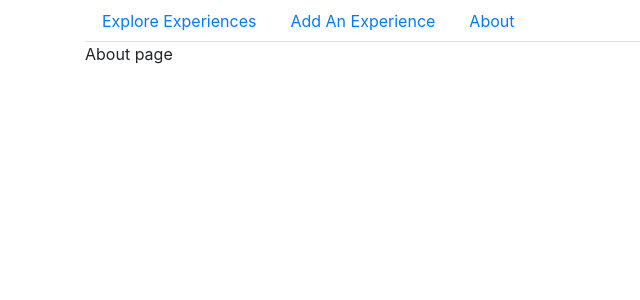
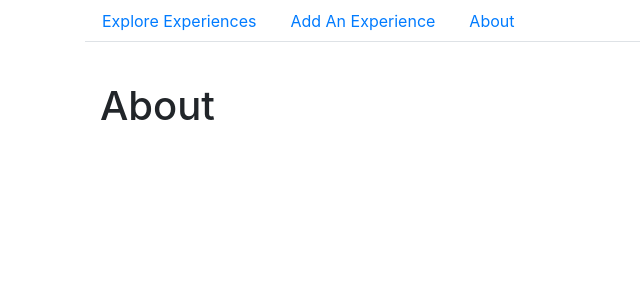
Before and after one commit to ksogata/DepressedPlatypusPerry, a React (Create React App) app: page /about in a window 1280 px wide. Shown: the top 300 px of the page, without its empty margins (0-640 px from the left). Built offline with nearby package versions, Linux system fonts and the light colour scheme.

Commit message:
updated title styling and fixed some errors

```diff
--- a/src/components/about.js
+++ b/src/components/about.js
@@ -1,11 +1,13 @@
 import React, { Component } from 'react';
 import { isAbsolute } from 'path';
+import { Container } from 'reactstrap';
 
 const About = () => {
     return (
-        <div>
-            About page
-        </div>
+      <Container>
+        <h1>About</h1>
+        <p></p>
+      </Container>
     )
 };
 
--- a/src/components/experience.js
+++ b/src/components/experience.js
@@ -1,10 +1,9 @@
 import React from 'react';
-import { Button, Form, FormGroup, Label, Input, FormText, Row, Col } from 'reactstrap';
-import { TextInput } from './helper';
+import { Container, Button, Form, FormGroup, Label, Input, FormText, Row, Col } from 'reactstrap';
 
 const Experience = () => {
     return (
-        <div>
+        <Container>
             <h1>Add an Experience</h1>
             <Form>
                 <FormGroup>
@@ -59,7 +58,7 @@ const Experience = () => {
                 </Row>
                 <Button>Submit</Button>
             </Form>
-        </div>
+        </Container>
     )
 };
 
--- a/src/components/explore.js
+++ b/src/components/explore.js
@@ -14,9 +14,9 @@ const styles = {
 const Explore = () => {
     return (
       <Container>
+        <h1>Explore Experiences</h1>
         <Row>
           <Col>
-            <br/>
             <InputGroup>
               <InputGroupAddon addonType="prepend">
                 <InputGroupText>What are you interested in?</InputGroupText>
--- a/src/components/login.js
+++ b/src/components/login.js
@@ -1,5 +1,5 @@
 import React, { Component } from 'react';
-import { Button, Form } from 'react-bootstrap';
+import { Button, Form } from 'reactstrap';
 
 export default class Login extends Component {
     constructor(props) {
--- a/src/index.css
+++ b/src/index.css
@@ -12,3 +12,7 @@ code {
   font-family: source-code-pro, Menlo, Monaco, Consolas, "Courier New",
     monospace;
 }
+
+h1 {
+  margin: 40px 0 20px 0;
+}
```
